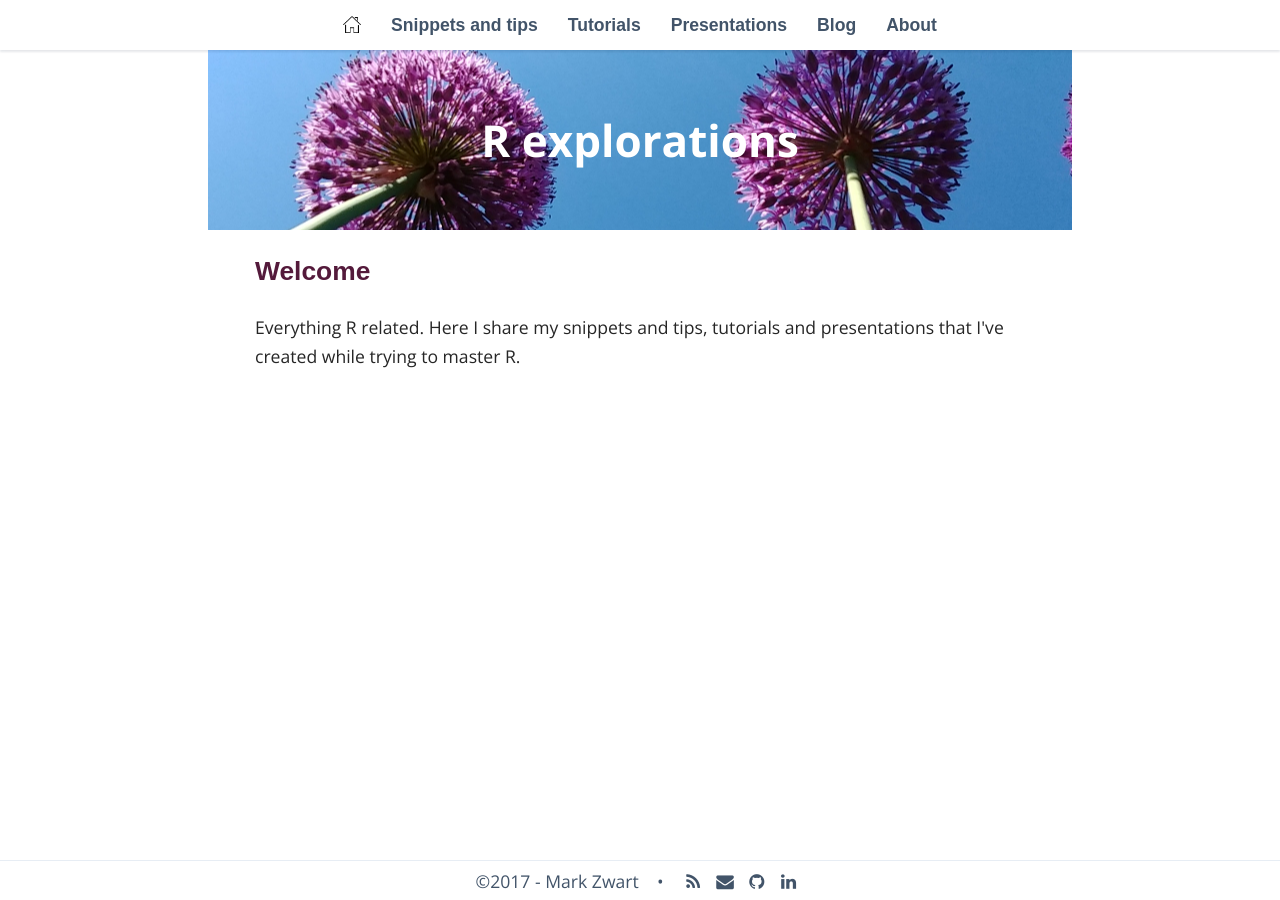
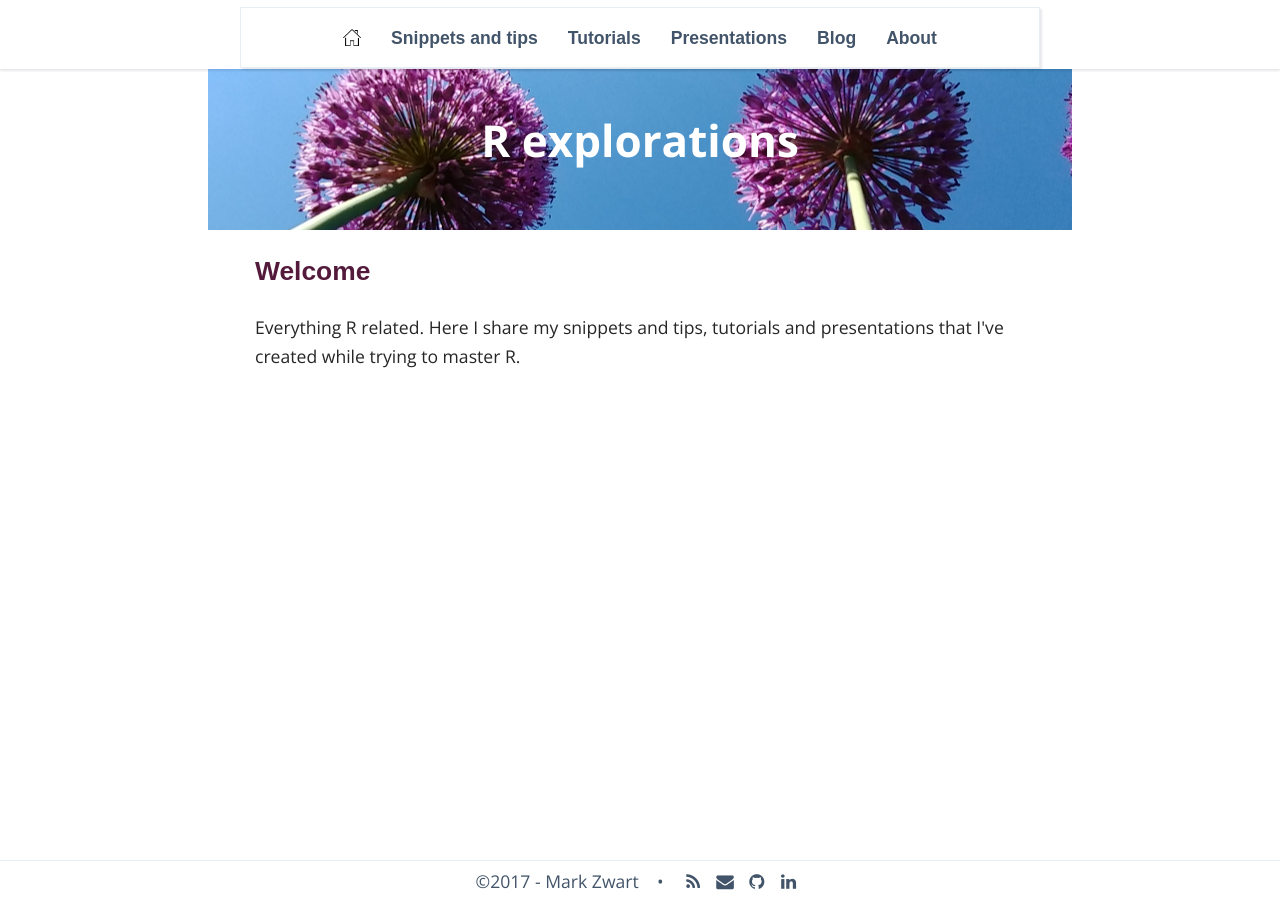
Before and after one commit to mark-me/mark-me.github.io, a Jekyll site: the page built from index.html, in a window 1280 px wide. Built offline with Jekyll 4.4.1, drawn with Linux system fonts in a browser that asks for light colours; nearby versions of some CDN libraries; some web fonts are replaced; comment, search, counter and statistics services are not loaded.

Commit message:
Update _layout.scss

```diff
--- a/_sass/_layout.scss
+++ b/_sass/_layout.scss
@@ -107,6 +107,10 @@ blogtext{
 #right { float:right }
 .container {
   display: flex;
+  border: 1px solid $light;
+  box-shadow: 2px 2px 2px RGBA(4, 25, 54, .1);
+  padding: 5px 7px;
+  margin-top: 7px;
 }
 .container > div {
   flex: 1; /*grow*/
```
